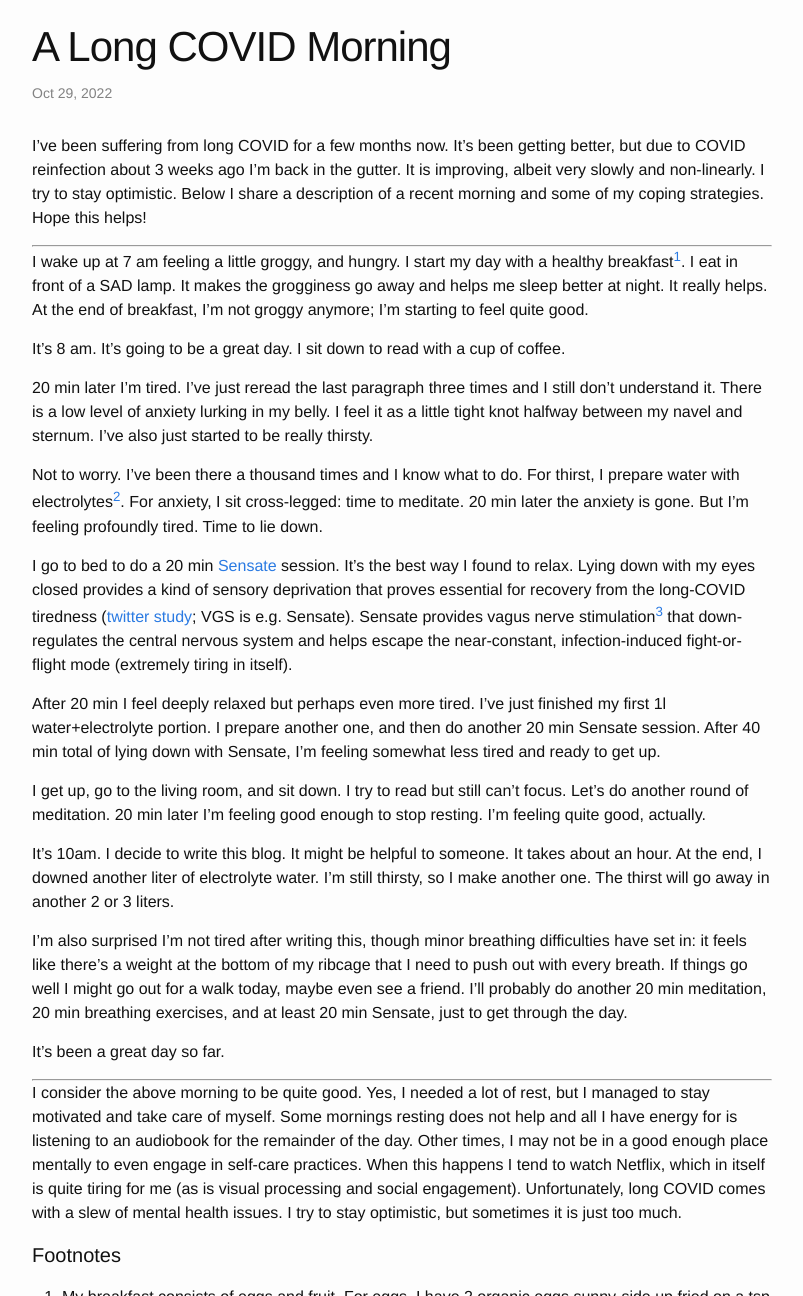
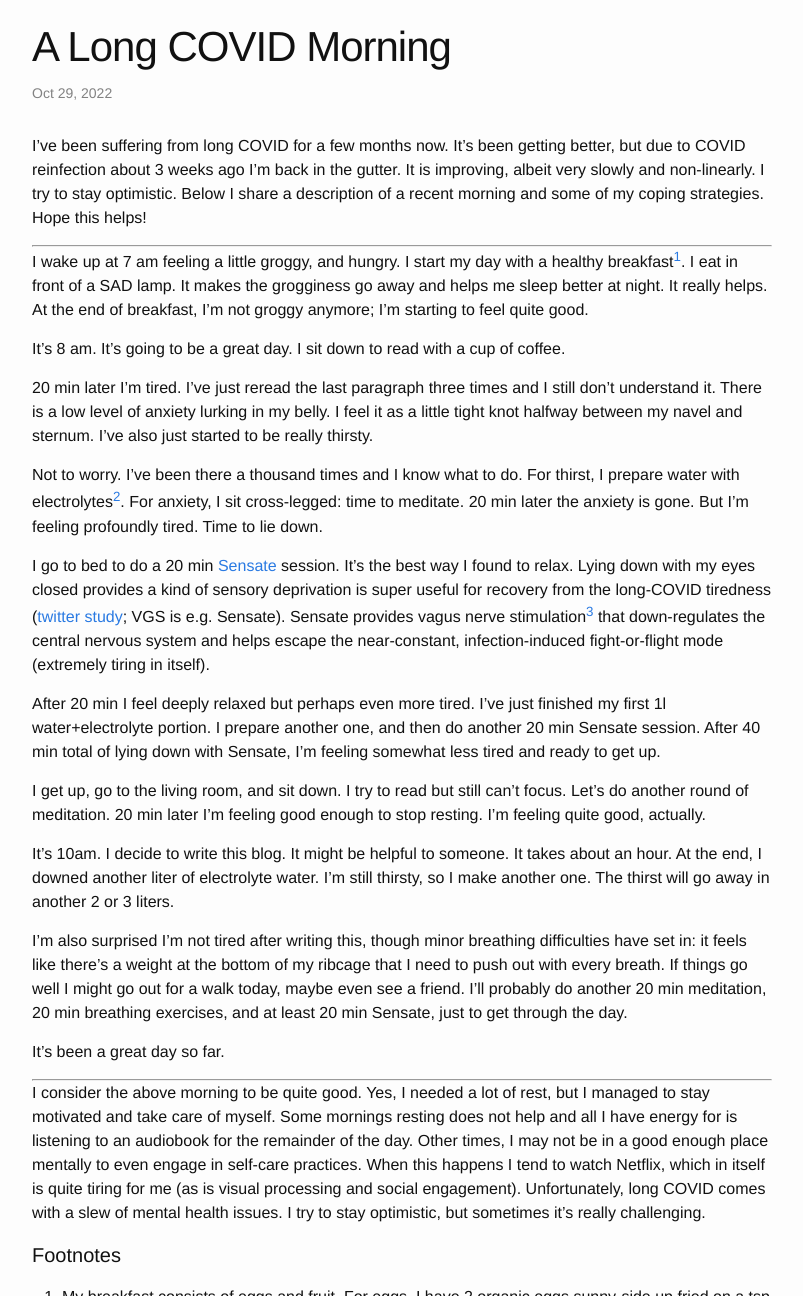
Before and after one commit to akosiorek/akosiorek.github.io, a Jekyll site: the page built from _posts/2022-10-29-long-covid-morning.markdown, in a window 1280 px wide and 1400 px high, cut to the strip 104-1400 px from the top of the window. Shown: the whole strip, without its empty margins (238-1041 px from the left). Built offline with Jekyll 4.4.1, drawn with Linux system fonts in a browser that asks for light colours; nearby versions of some CDN libraries.

Commit message:
Fabian's feedback

```diff
--- a/_posts/2022-10-29-long-covid-morning.markdown
+++ b/_posts/2022-10-29-long-covid-morning.markdown
@@ -35,8 +35,7 @@
 [^electrolytes]: I use the [LMNT recipe](https://drinklmnt.com/blogs/health/the-best-homemade-electrolyte-drink-for-dehydration) with 1g sodium equivalent per 1l of water. Here's [a recipe for 200 portions](https://docs.google.com/document/d/1JeQcUnEv6Sz6PJnuP59c4cZ9iBqBr2AA_otpm1RkdvE/edit?usp=sharing).
 
 I go to bed to do a 20 min [Sensate](https://www.getsensate.com) session. It's the best way I found to relax.
-Lying down with my eyes closed provides a kind of sensory deprivation that proves
-essential for recovery from the long-COVID tiredness ([twitter study](https://twitter.com/organichemusic/status/1582318635460485122?t=feJK9kW5n8rz1duKvm5shQ&s=19); VGS is e.g. Sensate). Sensate provides vagus nerve stimulation[^VGS] that down-regulates the central nervous system and helps escape the near-constant, infection-induced fight-or-flight mode (extremely
+Lying down with my eyes closed provides a kind of sensory deprivation is super useful for recovery from the long-COVID tiredness ([twitter study](https://twitter.com/organichemusic/status/1582318635460485122?t=feJK9kW5n8rz1duKvm5shQ&s=19); VGS is e.g. Sensate). Sensate provides vagus nerve stimulation[^VGS] that down-regulates the central nervous system and helps escape the near-constant, infection-induced fight-or-flight mode (extremely
 tiring in itself).
 
 [^VGS]: Sensate is expensive and time-consuming with a session lasting 10-20 min. There are cheaper devices out there that provide e.g. electrical stimulation to your inner ear, which takes only about a minute or two.
@@ -62,6 +61,6 @@
 
 ---
 
-I consider the above morning to be quite good. Yes, I needed a lot of rest, but I managed to stay motivated and take care of myself. Some mornings resting does not help and all I have energy for is listening to an audiobook for the remainder of the day. Other times, I may not be in a good enough place mentally to even engage in self-care practices. When this happens I tend to watch Netflix, which in itself is quite tiring for me (as is visual processing and social engagement). Unfortunately, long COVID comes with a slew of mental health issues. I try to stay optimistic, but sometimes it is just too much.
+I consider the above morning to be quite good. Yes, I needed a lot of rest, but I managed to stay motivated and take care of myself. Some mornings resting does not help and all I have energy for is listening to an audiobook for the remainder of the day. Other times, I may not be in a good enough place mentally to even engage in self-care practices. When this happens I tend to watch Netflix, which in itself is quite tiring for me (as is visual processing and social engagement). Unfortunately, long COVID comes with a slew of mental health issues. I try to stay optimistic, but sometimes it's really challenging.
 
 #### Footnotes
```
